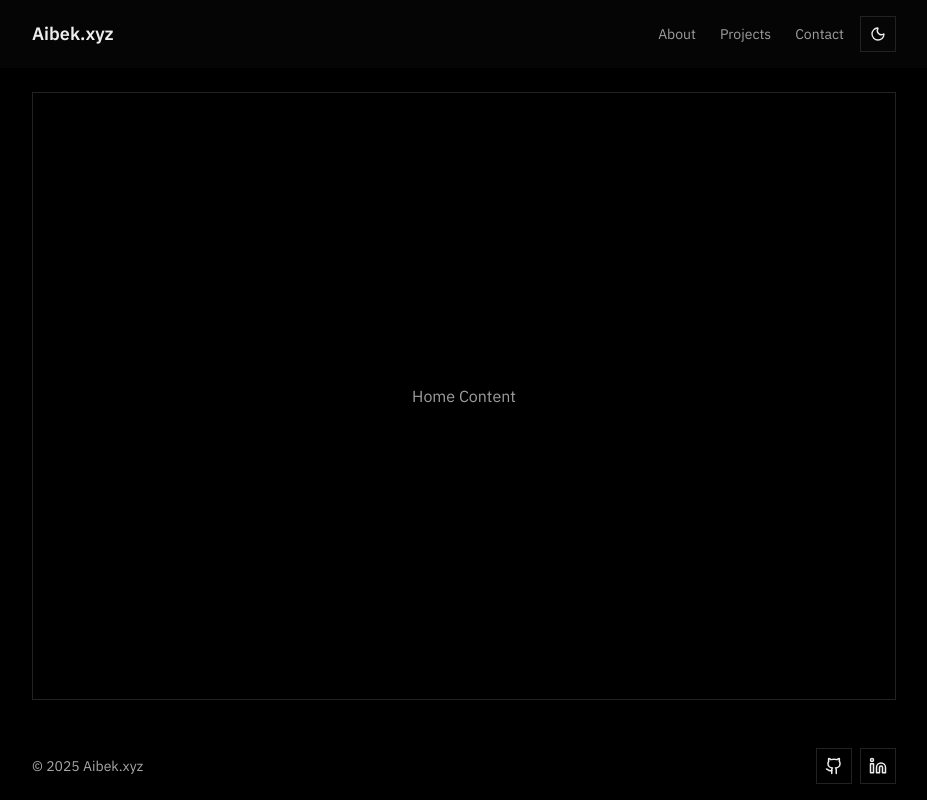
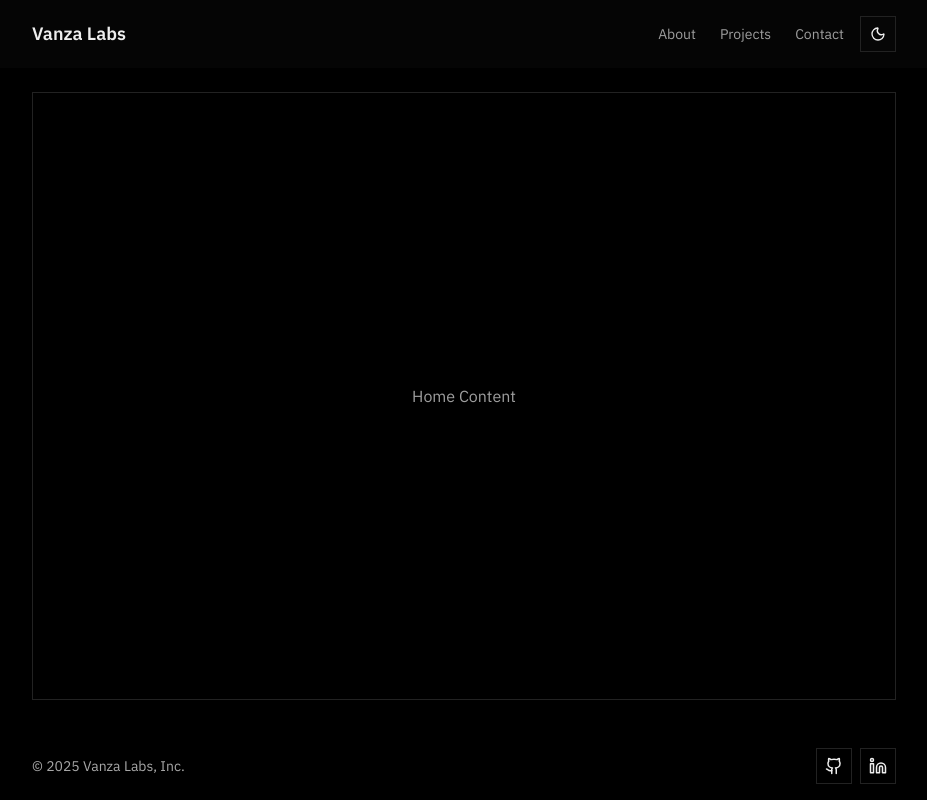
Before and after one commit to aibekz/xyz, a Next.js app: page / in a window 1280 px wide. Shown: the whole page, without its empty margins (176-1103 px from the left). Built offline with nearby package versions, Linux system fonts and the light colour scheme.

Commit message:
Rename branding to Vanza Labs

```diff
--- a/app/layout.tsx
+++ b/app/layout.tsx
@@ -12,11 +12,11 @@ const ibmPlexSans = IBM_Plex_Sans({
 });
 
 export const metadata: Metadata = {
-  title: "Aibek – Software Engineer",
+  title: "Vanza Labs – Software Engineering",
   description:
-    "I'm Aibek – a Software Engineer building web applications to provide immense value and impact in areas I'm passionate about.",
-  keywords: ["Aibek.me", "Aibek.xyz"],
-  authors: [{ name: "Aibek", url: "https://aibek.me" }],
+    "Vanza Labs, Inc. builds modern web applications that deliver meaningful value across the markets we serve.",
+  keywords: ["Vanza Labs", "Vanza Labs, Inc."],
+  authors: [{ name: "Vanza Labs, Inc.", url: "https://vanzalabs.com" }],
 };
 
 export default function RootLayout({
--- a/components/Footer.tsx
+++ b/components/Footer.tsx
@@ -6,7 +6,7 @@ export default function Footer() {
       <div className="mx-auto max-w-4xl flex items-center justify-between gap-y-2 px-4">
         {/* Left: Footer Text */}
         <div className="text-sm text-[var(--text-color)]/70 text-center sm:text-left">
-          <p>&copy; {new Date().getFullYear()} Aibek.xyz</p>
+          <p>&copy; {new Date().getFullYear()} Vanza Labs, Inc.</p>
         </div>
 
         {/* Right: Social / Contact Links */}
--- a/components/Header.tsx
+++ b/components/Header.tsx
@@ -11,7 +11,7 @@ export default function Header() {
           {/* Left: Logo / Brand */}
           <div className="flex items-center gap-2">
             <Link href="/" className="text-lg font-semibold">
-              Aibek.xyz
+              Vanza Labs
             </Link>
           </div>
 
--- a/package.json
+++ b/package.json
@@ -1,5 +1,5 @@
 {
-  "name": "xyz",
+  "name": "vanza-labs",
   "version": "0.1.0",
   "private": true,
   "scripts": {
```
